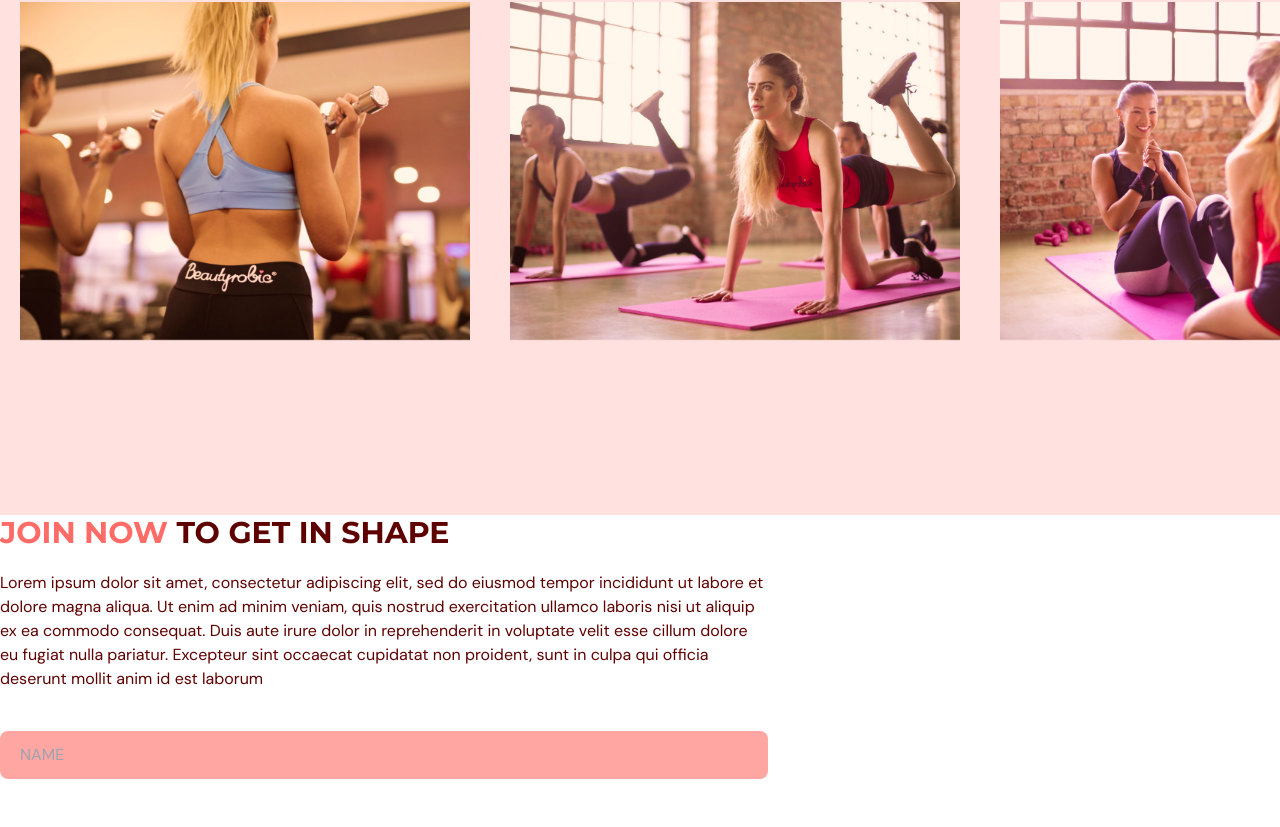
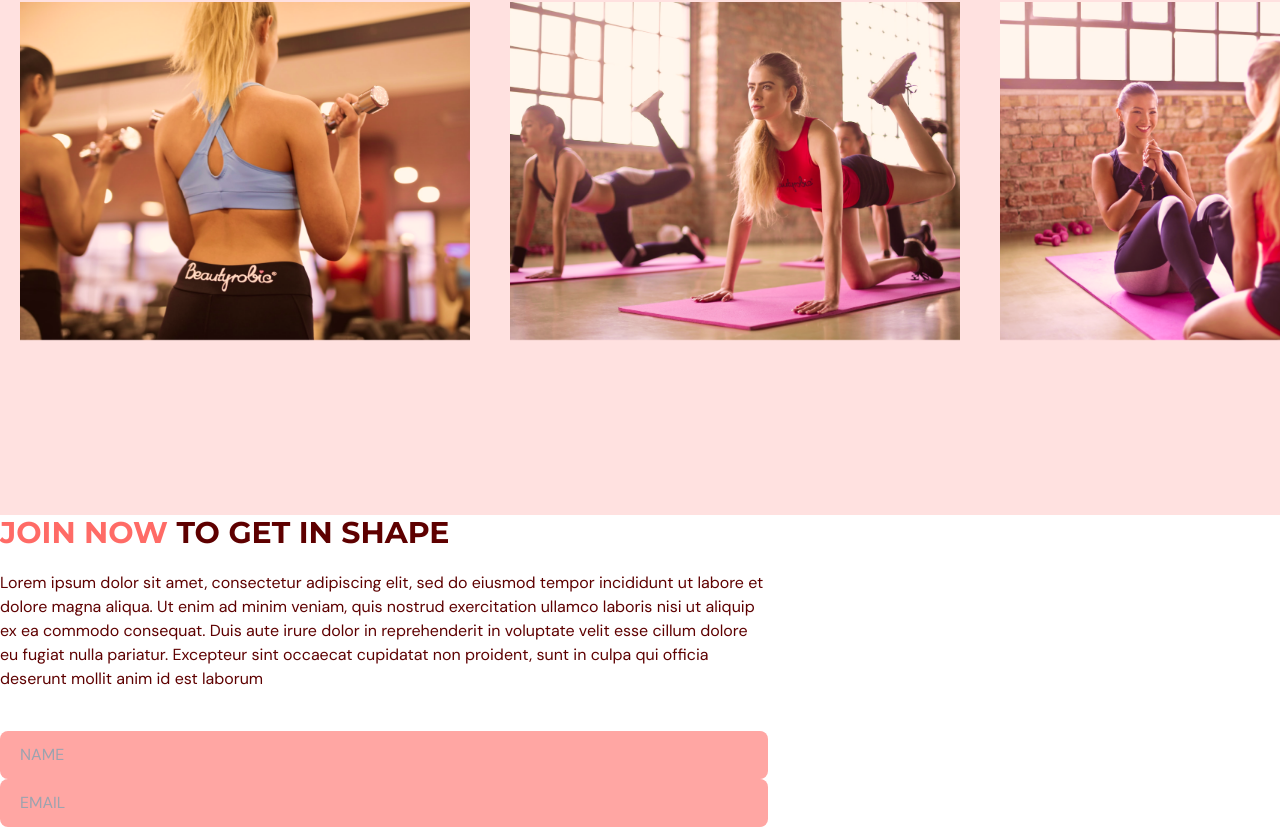
Before and after one commit to maciekpastuszak/gym-typescript, a React (Vite) app: page / in a window 1280 px wide. Shown: the part 2643-3470 px from the top of the page. Before the commit the page ends 3422 px from the top, so only its background shows below. Built offline with nearby package versions, Linux system fonts and the light colour scheme.

Commit message:
add email input with error handling

```diff
--- a/src/scenes/contactUs/index.tsx
+++ b/src/scenes/contactUs/index.tsx
@@ -79,6 +79,22 @@
                             {errors.name.type === "maxLength" && "Max length is 100 char"}
                         </p>
                     )}
+
+                    <input
+                    type="text"
+                    className={inputStyles}
+                    placeholder="EMAIL"
+                    {...register("email", {
+                        required: true,
+                        pattern: /^[A-Z0-0._%+_]+@[A-Z0-9.-]+\.[A-Z]{2,}$/i,
+                    })}
+                    />
+                    {errors.email && (
+                        <p className="mt-1 text-primary-500">
+                            {errors.email.type === "required" && "This field is required"}
+                            {errors.email.type === "pattern" && "Invalid email address"}
+                        </p>
+                    )}
                 </form>
             </motion.div>
         </div>
```
